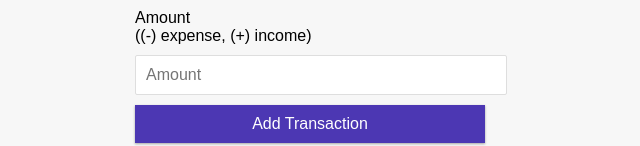
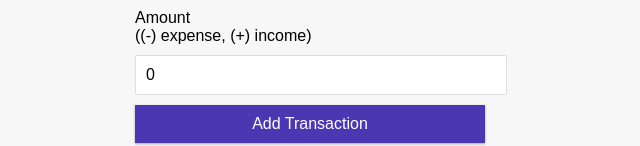
Before and after one commit to webroyit/r4h0c8-ExpenseBook, a React (Create React App) app: page / in a window 1280 px wide. Shown: the part 607-753 px from the top of the page, without its empty margins (330-970 px from the left). Built offline with nearby package versions, Linux system fonts and the light colour scheme.

Commit message:
Use useState

```diff
--- a/src/components/AddTransaction.js
+++ b/src/components/AddTransaction.js
@@ -1,20 +1,23 @@
-import React from 'react';
+import React, { useState } from 'react';
 
 export const AddTransaction = () => {
+    const [text, setText] = useState("");
+     const [amount, setAmount] = useState(0);
+
     return(
         <>
             <h3>Add New Transaction</h3>
             <form id="list" className="list">
                 <div className="form-control">
                     <label htmlFor="text">Text</label>
-                    <input type="text" placeholder="Some Text" />
+                    <input type="text" value={text} onChange={(e) => setText(e.target.value)} placeholder="Some Text" />
                 </div>
                 <div className="form-control">
                     <label htmlFor="amount">
                         Amount <br />
                         ((-) expense, (+) income)
                     </label>
-                    <input type="number" placeholder="Amount" />
+                    <input type="number" value={amount} onChange={(e) => setAmount(e.target.value)} placeholder="Amount" />
                 </div>
                 <button className="btn">Add Transaction</button>
             </form>
```
